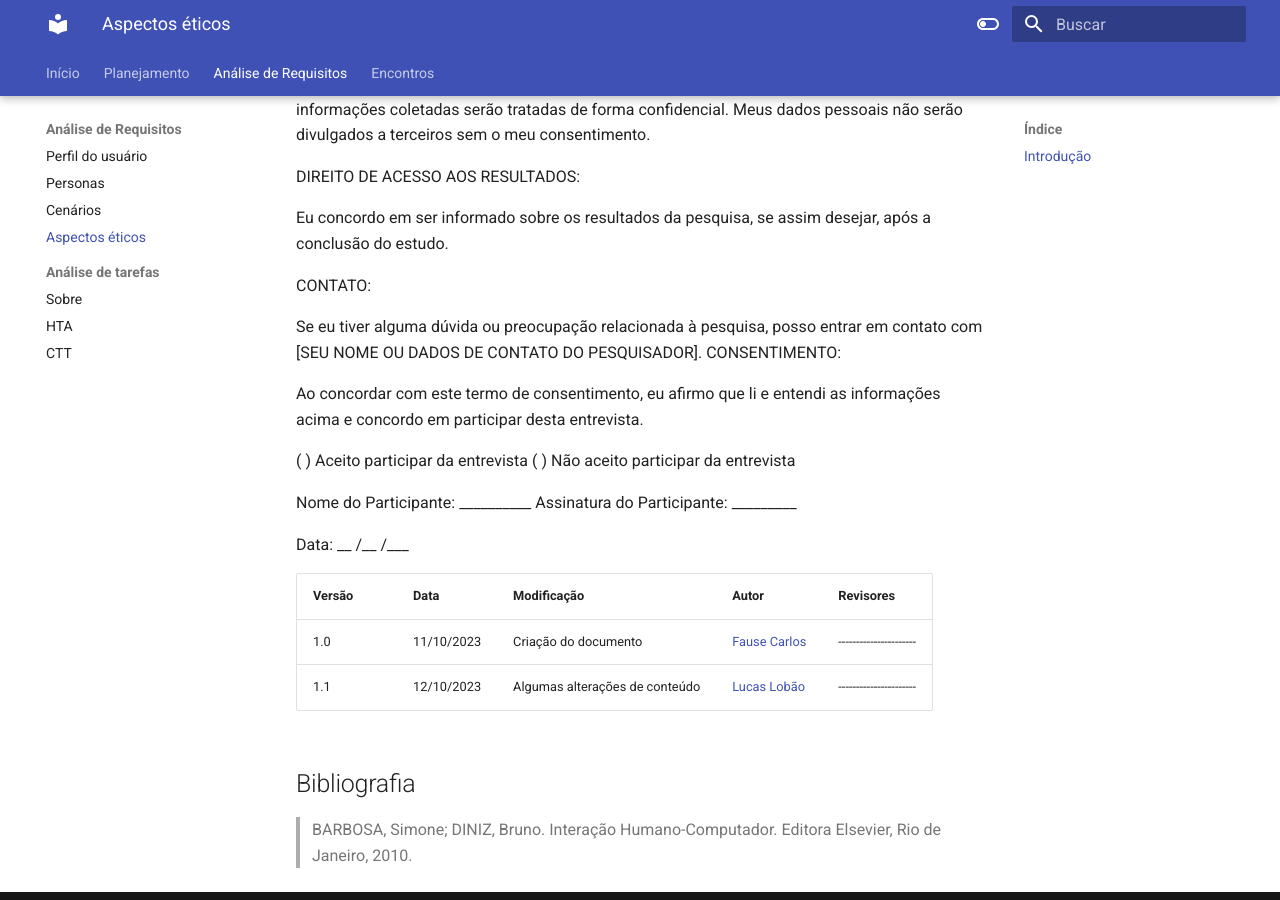
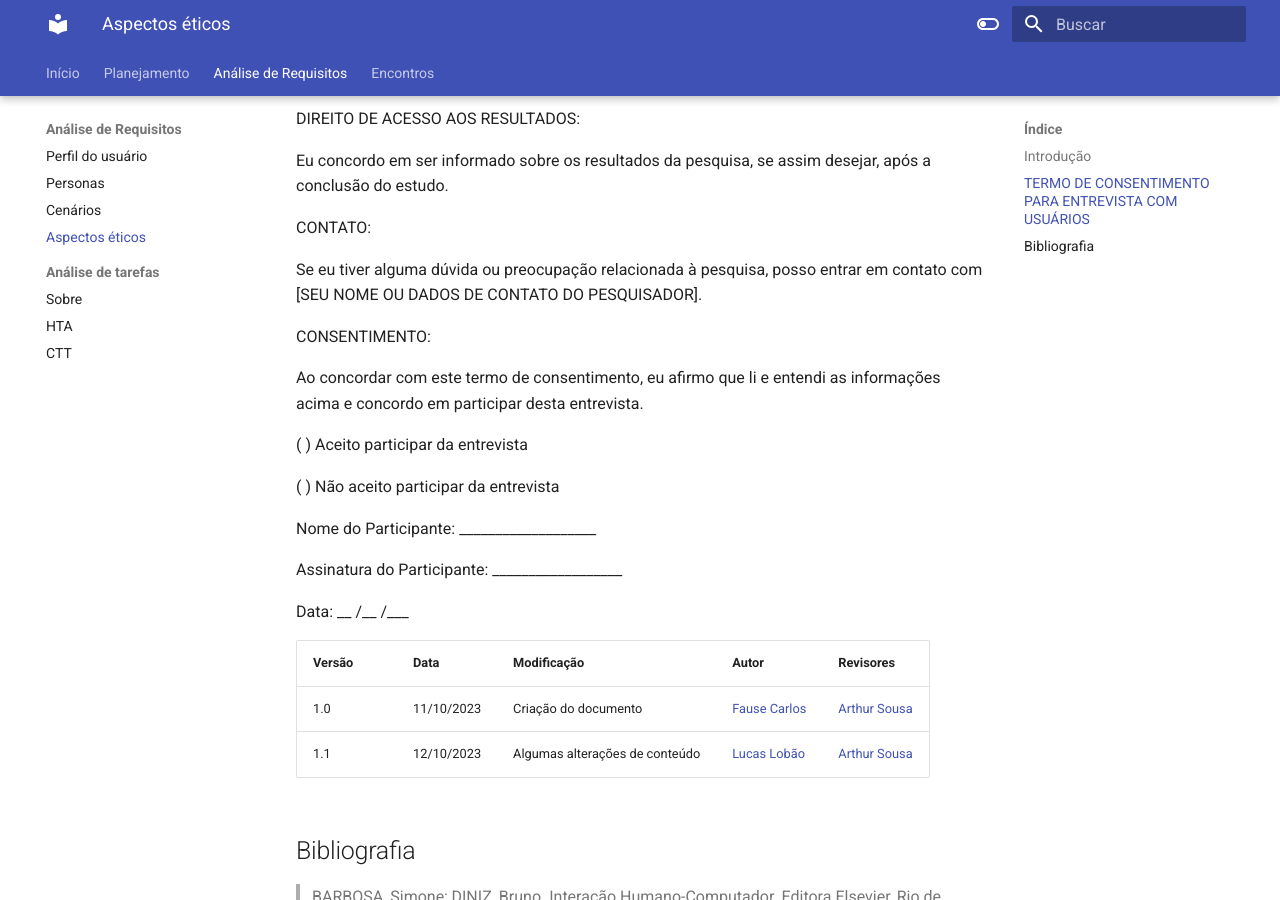
Before and after one commit to Interacao-Humano-Computador/2023.2--BRB-Mobilidade, an MkDocs documentation site: the page built from docs/analiseRequisitos/aspectos_eticos.md, in a window 1280 px wide and 900 px high, scrolled down 1551 px. Built offline with MkDocs 1.6.1 and Material for MkDocs 9.7.7, drawn with Linux system fonts in a browser that asks for light colours; some of the changed text lies outside the part shown.

Commit message:
aspectos_eticos - corrige formatacao do termo

```diff
--- a/docs/analiseRequisitos/aspectos_eticos.md
+++ b/docs/analiseRequisitos/aspectos_eticos.md
@@ -55,23 +54,26 @@
 
 Se eu tiver alguma dúvida ou preocupação relacionada à pesquisa, posso entrar em contato
 com [SEU NOME OU DADOS DE CONTATO DO PESQUISADOR].
+
 CONSENTIMENTO:
 
 Ao concordar com este termo de consentimento, eu afirmo que li e entendi as informações
 acima e concordo em participar desta entrevista.
 
 ( ) Aceito participar da entrevista
+
 ( ) Não aceito participar da entrevista
 
-Nome do Participante: __________
-Assinatura do Participante: _________
+Nome do Participante: ___________________
+
+Assinatura do Participante: __________________
 
 Data: __ /__ /___
 
 | Versão | Data       | Modificação                             | Autor                         | Revisores                         |
 | ------ | ---------- | --------------------------------------- | ----------------------------- | ----------------------------- |
-|    1.0   |   11/10/2023   |   Criação do documento |  [Fause Carlos](https://github.com/FauseSkyWalker)|----------------------|
-|    1.1   |   12/10/2023   |   Algumas alterações de conteúdo |  [Lucas Lobão](https://github.com/lucaslobao-18)|----------------------|
+|    1.0   |   11/10/2023   |   Criação do documento |  [Fause Carlos](https://github.com/FauseSkyWalker)| [Arthur Sousa](https://github.com/arthurrsousa) |
+|    1.1   |   12/10/2023   |   Algumas alterações de conteúdo |  [Lucas Lobão](https://github.com/lucaslobao-18)| [Arthur Sousa](https://github.com/arthurrsousa) |
 
 
 ## Bibliografia
```
Also changed, not shown: other parts of docs/analiseRequisitos/aspectos_eticos.md (+0 -1 lines).
